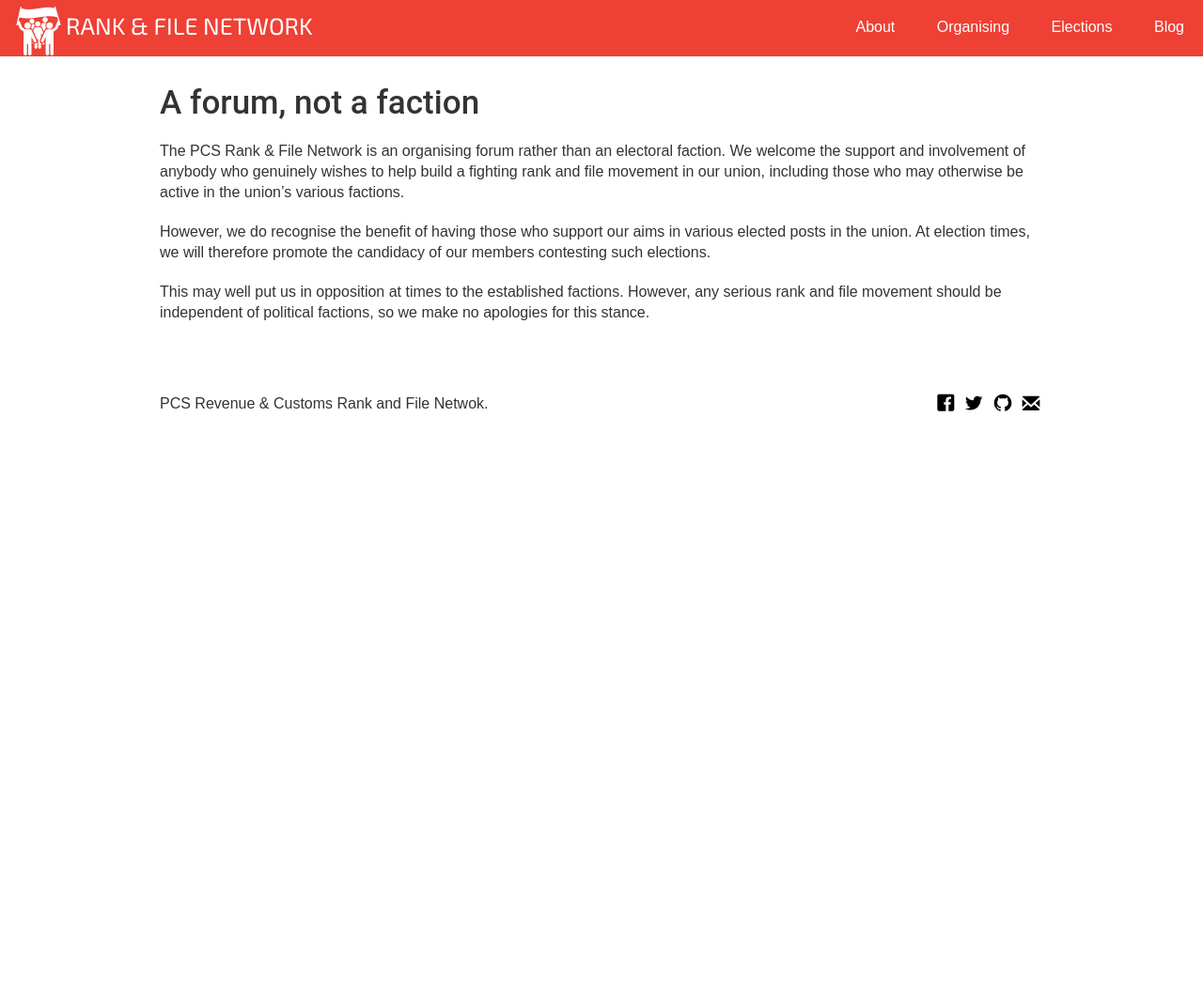
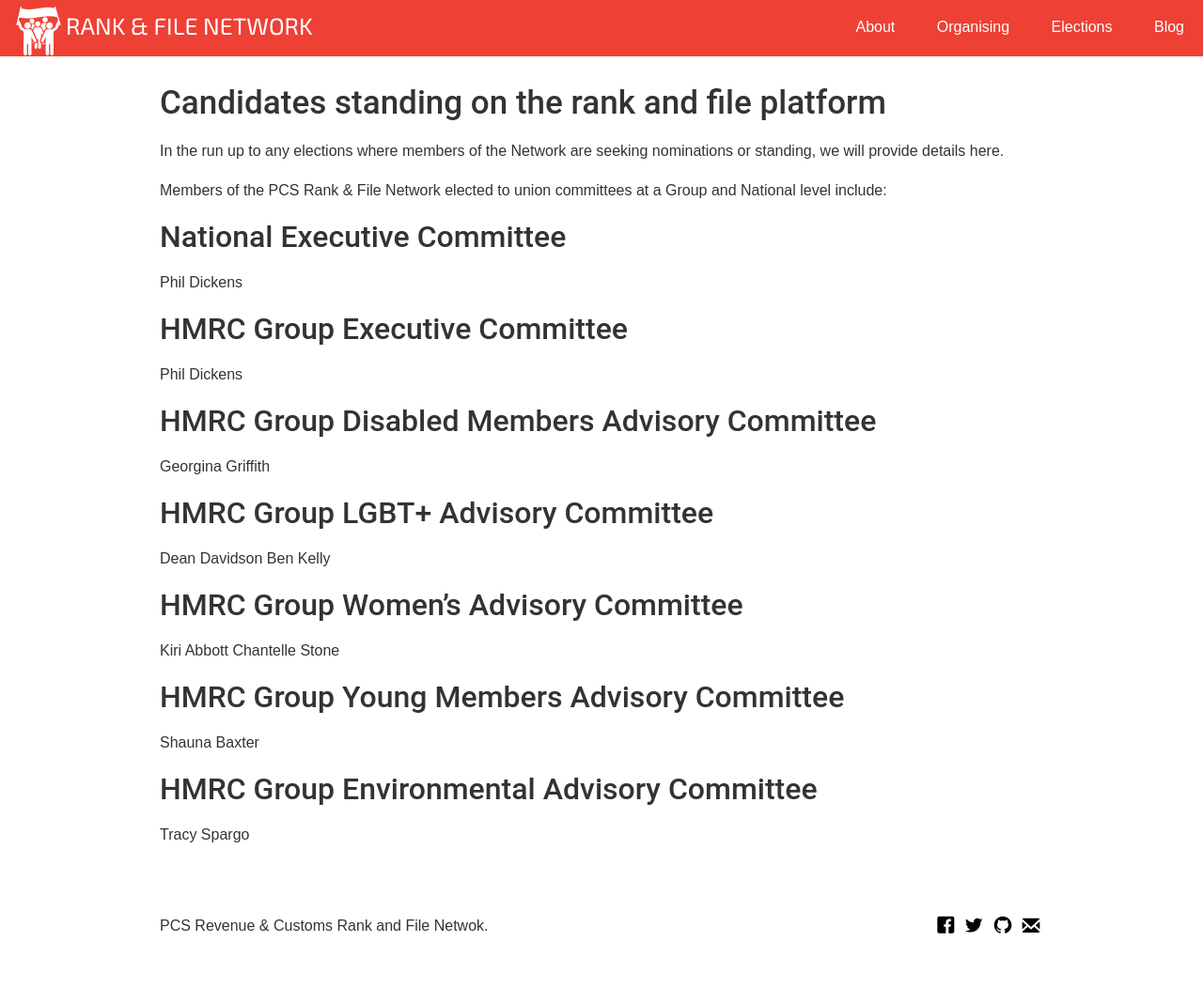
Before and after one commit to pcsrankandfile/pcsrankandfile.github.io, a Jekyll site: the page built from elections.md, in a window 1280 px wide. Shown: the whole page at 94% size. Built offline with Jekyll 4.4.1, drawn with Linux system fonts in a browser that asks for light colours; our own code applies the rules of GitHub Pages for plain Markdown files; before the commit the page ends 900 px from its top, so only the background shows below that.

Commit message:
Update elections.md

```diff
--- a/elections.md
+++ b/elections.md
@@ -1,7 +1,28 @@
-# A forum, not a faction
+# Candidates standing on the rank and file platform
 
-The PCS Rank & File Network is an organising forum rather than an electoral faction. We welcome the support and involvement of anybody who genuinely wishes to help build a fighting rank and file movement in our union, including those who may otherwise be active in the union's various factions.
+In the run up to any elections where members of the Network are seeking nominations or standing, we will provide details here.
 
-However, we do recognise the benefit of having those who support our aims in various elected posts in the union. At election times, we will therefore promote the candidacy of our members contesting such elections.
+Members of the PCS Rank & File Network elected to union committees at a Group and National level include:
 
-This may well put us in opposition at times to the established factions. However, any serious rank and file movement should be independent of political factions, so we make no apologies for this stance.
+## National Executive Committee
+Phil Dickens
+
+## HMRC Group Executive Committee
+Phil Dickens
+
+## HMRC Group Disabled Members Advisory Committee
+Georgina Griffith
+
+## HMRC Group LGBT+ Advisory Committee
+Dean Davidson
+Ben Kelly
+
+## HMRC Group Women's Advisory Committee
+Kiri Abbott
+Chantelle Stone
+
+## HMRC Group Young Members Advisory Committee
+Shauna Baxter
+
+## HMRC Group Environmental Advisory Committee
+Tracy Spargo
```
